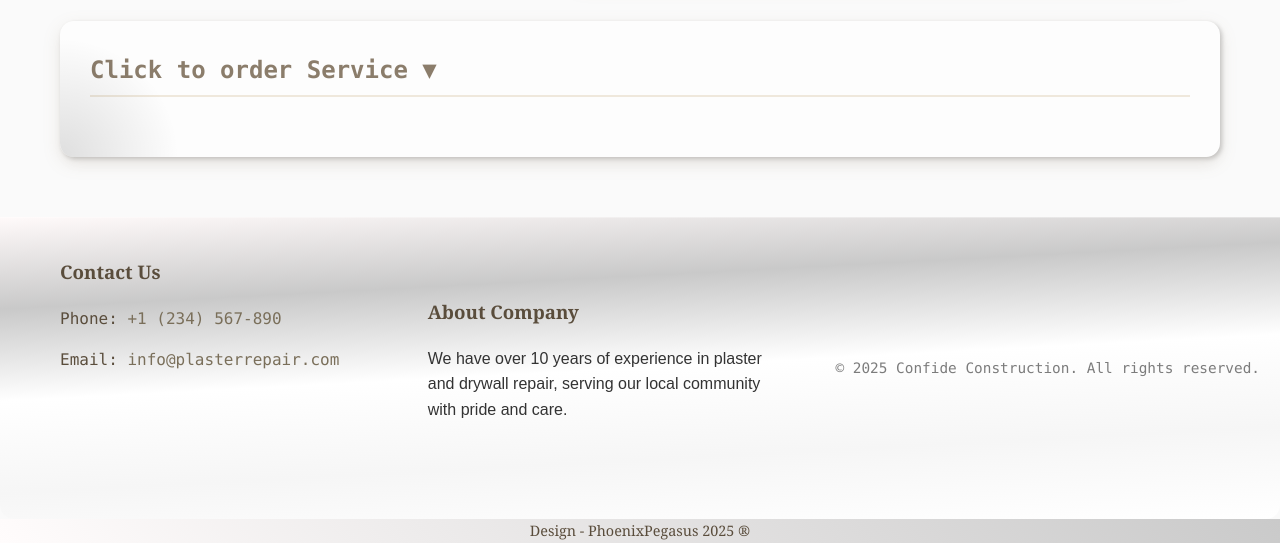
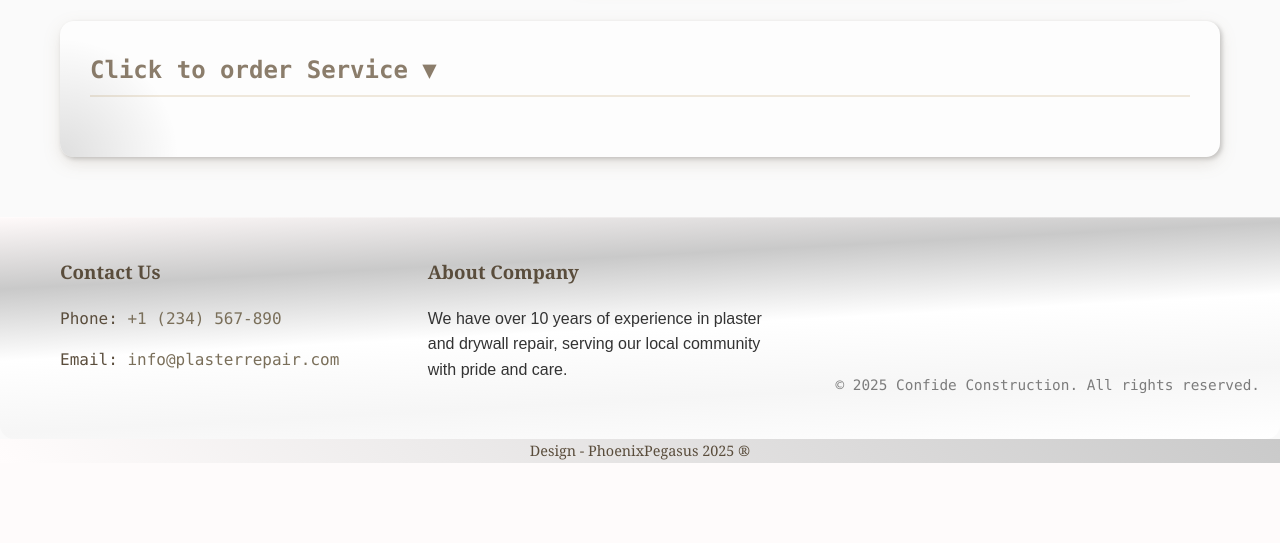
Before and after one commit to TumashenkaAliaksandr/cc, a Django app: page / in a window 1280 px wide. Shown: the part 631-1174 px from the top of the page. After the commit the page ends 1094 px from the top, so only its background shows below. Run offline with Django 5.2, Linux system fonts and the light colour scheme; some libraries are stand-ins or nearby versions.

Commit message:
added new styles

```diff
--- a/templates/main/base.html
+++ b/templates/main/base.html
@@ -72,7 +72,7 @@
             We have over 10 years of experience in plaster and drywall repair,
             serving our local community with pride and care.</p>
     </div>
-    <div class="copyright" style="text-align:center; margin-top:100px; font-size:0.9rem; color:#7c7c7c;">
+    <div class="copyright" style="text-align:center; margin-top:117px; font-size:0.9rem; color:#7c7c7c;">
         &copy; {{ current_year }} Confide Construction. All rights reserved.
     </div>
 </footer>
--- a/webapp/static/webapp/css/style.css
+++ b/webapp/static/webapp/css/style.css
@@ -54,7 +54,7 @@ body {
 }
 .about-company {
     max-width: 900px;
-    margin: 40px auto;
+    margin: 0 auto;
     font-family: Arial, sans-serif;
     line-height: 1.6;
     color: #333;
@@ -218,7 +218,7 @@ body {
 
 .contact-item a:hover,
 .contact-item a:focus {
-  color: white;             /* белый цвет при наведении */
+  color: #a78a8a;             /* белый цвет при наведении */
   text-decoration: none;    /* подчёркивание не показывать */
 }
 
@@ -427,7 +427,7 @@ h2 {
 
 .order-form button {
     background: linear-gradient(22deg, #fffdf7 0%, #c9c9c9 25%, #a2a2a2 50%, #f6f6f6 75%, #edecec 100%);
-    color: #fff;
+    color: #5a4d3c;
     border: none;
     padding: 14px 0;
     border-radius: 10px;
--- a/webapp/templates/webapp/about_company.html
+++ b/webapp/templates/webapp/about_company.html
@@ -12,7 +12,7 @@
       <meta itemprop="position" content="1" />
     </li>
     <li class="breadcrumb-item active" aria-current="page">
-      <span itemprop="name">About ConfideCo</span>
+      <span itemprop="name">about ConfideCo</span>
       <meta itemprop="position" content="3" />
     </li>
   </ol>
```
